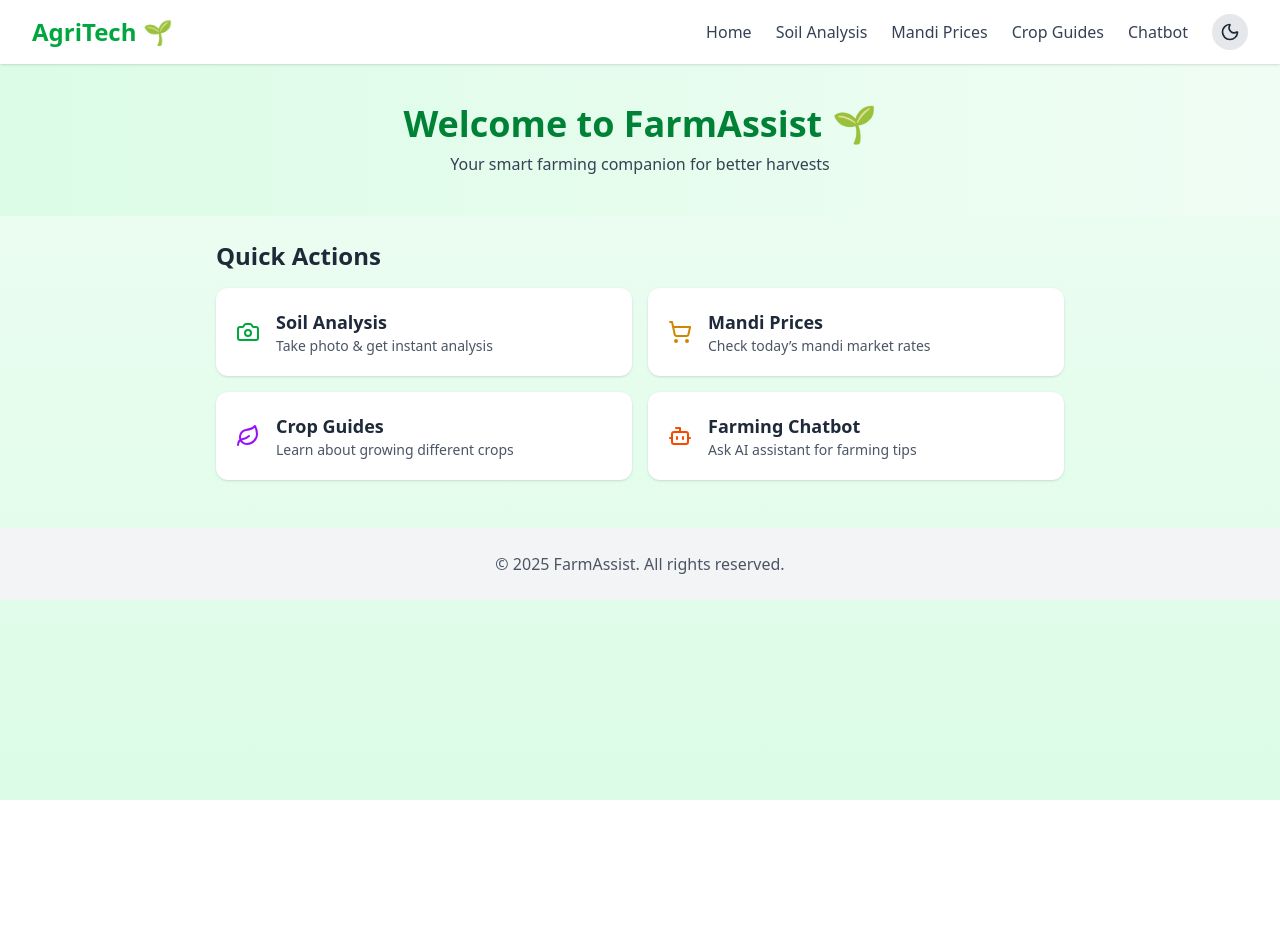
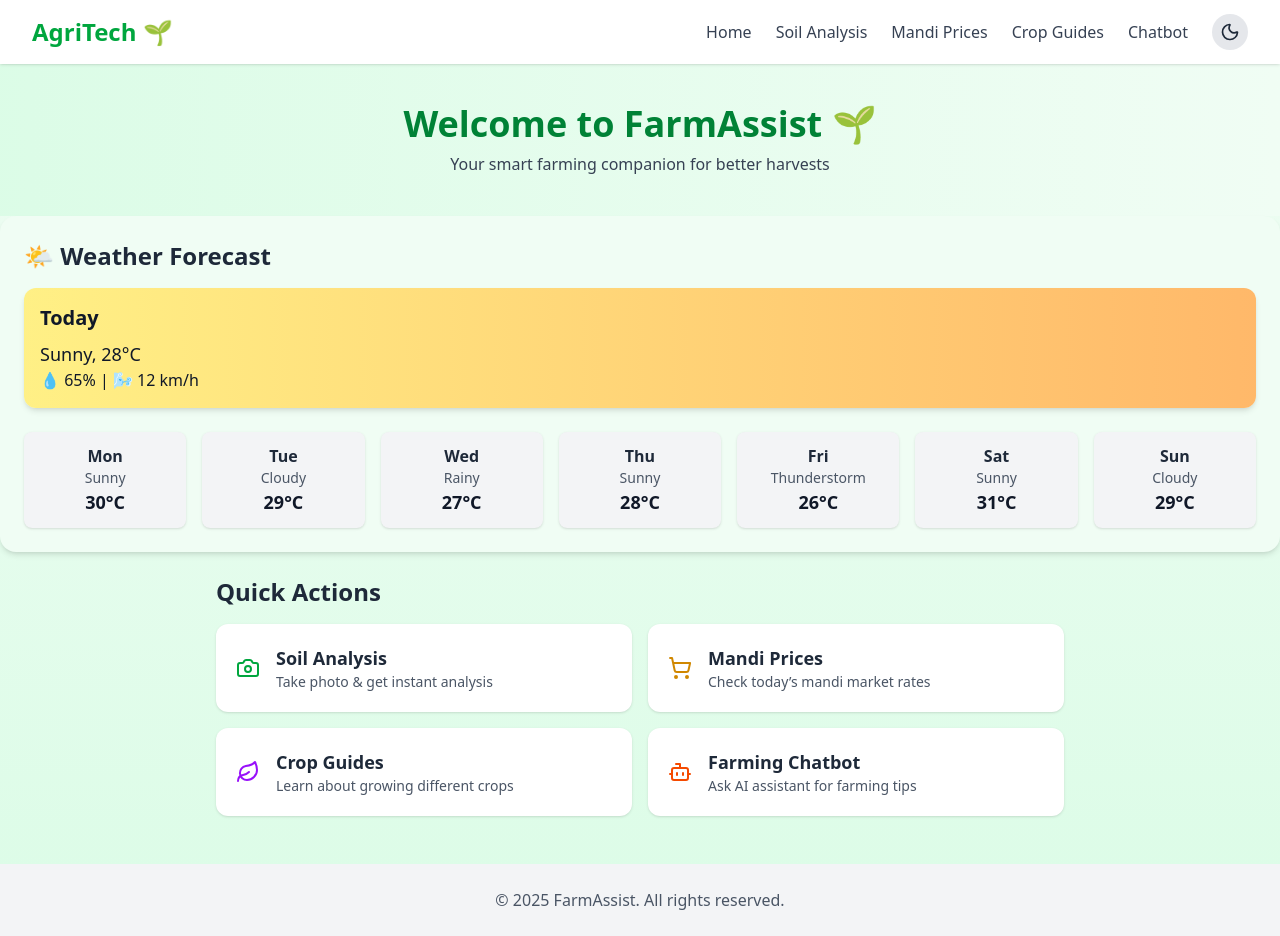
Before and after one commit to shreya-mishra325/Multilingual-AI-Chatbot, a React (Vite) app in the folder frontend/sihchatbot/: page / in a window 1280 px wide. Before the commit the page ends 800 px from the top, so only its background shows below. Built offline with nearby package versions, Linux system fonts and the light colour scheme.

Commit message:
weather section

```diff
--- a/frontend/sihchatbot/src/App.jsx
+++ b/frontend/sihchatbot/src/App.jsx
@@ -1,10 +1,12 @@
+import React from "react";
 import { Routes, Route } from "react-router-dom";
-import Navbar from "./components/Navbar";
-import Hero from "./components/Hero";
+import Navbar from "./components/navbar";
+import Hero from "./components/hero";
+import WeatherForecast from "./components/WeatherForecast";
 import QuickActions from "./components/QuickActions";
 import Footer from "./components/Footer";
 
-// Pages
+
 import SoilAnalysisPage from "./pages/SoilAnalysispage";
 import MandiPricesPage from "./pages/Mandipricespage";
 import CropGuidesPage from "./pages/CropGuidespage";
@@ -21,11 +23,12 @@ function App() {
           element={
             <>
               <Hero />
+              <WeatherForecast/>
               <QuickActions />
             </>
           }
         />
-        {/* Section Pages */}
+
         <Route path="/soil-analysis" element={<SoilAnalysisPage />} />
         <Route path="/mandi-prices" element={<MandiPricesPage />} />
         <Route path="/crop-guides" element={<CropGuidesPage />} />
--- a/frontend/sihchatbot/src/components/QuickActions.jsx
+++ b/frontend/sihchatbot/src/components/QuickActions.jsx
@@ -37,7 +37,7 @@ export default function QuickActions() {
           <Link
             to={action.link}
             key={i}
-            className="p-5 rounded-xl bg-white dark:bg-gray-800 shadow hover:shadow-md transition flex items-center gap-4"
+            className="p-5 rounded-xl bg-white dark:bg-gray-900 shadow hover:shadow-md transition flex items-center gap-4"
           >
             {action.icon}
             <div>
--- /dev/null
+++ b/frontend/sihchatbot/src/components/WeatherForecast.jsx
@@ -0,0 +1,64 @@
+import React, { useEffect, useState } from "react";
+
+const WeatherForecast = () => {
+  const [weather, setWeather] = useState(null);
+
+
+  useEffect(() => {
+
+    const dummyData = {
+      today: { temp: 28, condition: "Sunny", humidity: 65, wind: 12 },
+      week: [
+        { day: "Mon", temp: 30, condition: "Sunny" },
+        { day: "Tue", temp: 29, condition: "Cloudy" },
+        { day: "Wed", temp: 27, condition: "Rainy" },
+        { day: "Thu", temp: 28, condition: "Sunny" },
+        { day: "Fri", temp: 26, condition: "Thunderstorm" },
+        { day: "Sat", temp: 31, condition: "Sunny" },
+        { day: "Sun", temp: 29, condition: "Cloudy" },
+      ],
+    };
+    setWeather(dummyData);
+  }, []);
+
+  if (!weather) return <p className="text-center">Loading weather...</p>;
+
+  return (
+    <section className=" p-6 rounded-2xl shadow-md bg-green-50 dark:bg-gray-900">
+      <h2 className="text-2xl font-bold text-gray-800 dark:text-gray-100 mb-4">
+        🌤 Weather Forecast
+      </h2>
+
+
+      <div className="p-4 rounded-xl bg-gradient-to-r from-yellow-200 to-orange-300 dark:from-yellow-600 dark:to-orange-700 text-gray-900 dark:text-white shadow-md">
+        <h3 className="text-xl font-semibold mb-2">Today</h3>
+        <p className="text-lg">
+          {weather.today.condition}, {weather.today.temp}°C
+        </p>
+        <p>💧 {weather.today.humidity}% | 🌬 {weather.today.wind} km/h</p>
+      </div>
+
+
+      <div className="grid grid-cols-2 sm:grid-cols-4 lg:grid-cols-7 gap-4 mt-6">
+        {weather.week.map((day, index) => (
+          <div
+            key={index}
+            className="p-3 rounded-lg bg-gray-100 dark:bg-gray-700 text-center shadow"
+          >
+            <h4 className="font-semibold text-gray-800 dark:text-gray-100">
+              {day.day}
+            </h4>
+            <p className="text-sm text-gray-600 dark:text-gray-300">
+              {day.condition}
+            </p>
+            <p className="text-lg font-bold text-gray-900 dark:text-white">
+              {day.temp}°C
+            </p>
+          </div>
+        ))}
+      </div>
+    </section>
+  );
+};
+
+export default WeatherForecast;
```
